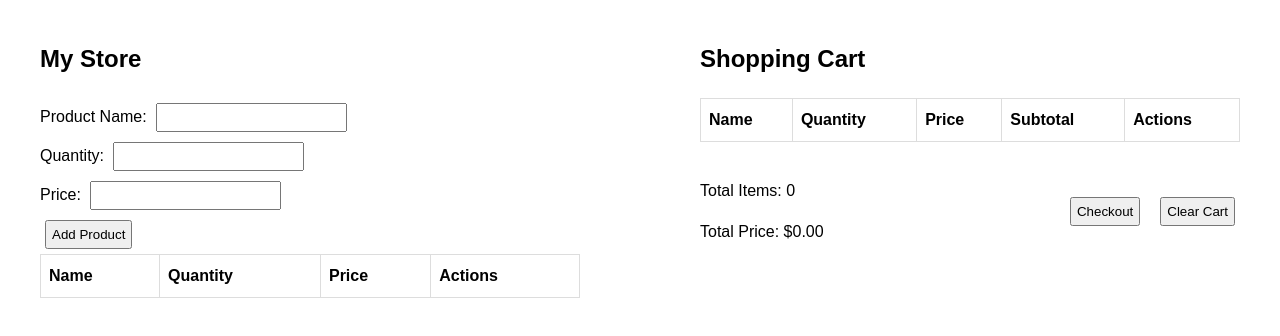
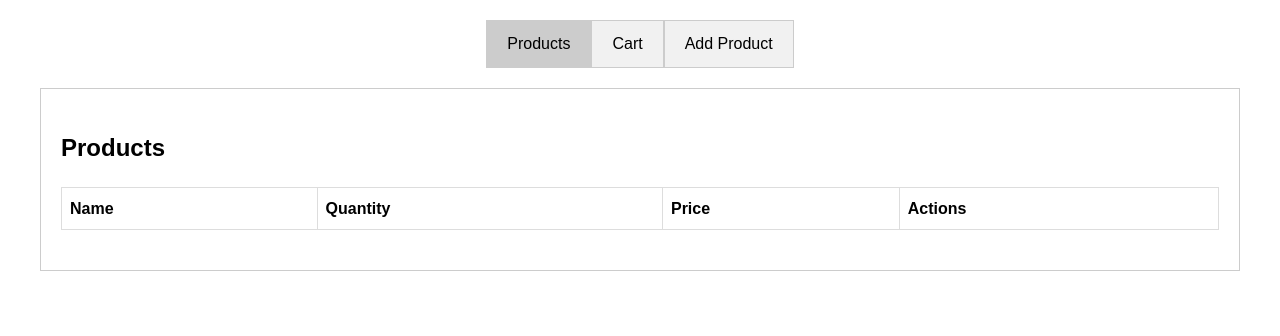
Before and after one commit to PoojithRangineni/MyJSStore, a plain HTML site: page index.html in a window 1280 px wide. Drawn offline with Linux system fonts and the light colour scheme.

Commit message:
Update index.html

```diff
--- a/index.html
+++ b/index.html
@@ -2,7 +2,7 @@
 <html lang="en">
 <head>
     <meta charset="UTF-8">
-    <title>My Store</title>
+    <title>Store Inventory Management</title>
     <style>
         body {
             font-family: Arial, sans-serif;
@@ -11,12 +11,28 @@
             padding: 20px;
             line-height: 1.6;
         }
-        .container {
+        .tab-container {
             display: flex;
-            justify-content: space-between;
+            justify-content: center;
+            margin-bottom: 20px;
         }
-        .section {
-            width: 45%;
+        .tab {
+            padding: 10px 20px;
+            cursor: pointer;
+            background-color: #f1f1f1;
+            border: 1px solid #ccc;
+            transition: background-color 0.3s;
+        }
+        .tab.active {
+            background-color: #ccc;
+        }
+        .tab-content {
+            display: none;
+            padding: 20px;
+            border: 1px solid #ccc;
+        }
+        .tab-content.active {
+            display: block;
         }
         table {
             width: 100%;
@@ -43,10 +59,6 @@
         .low-stock {
             background-color: #ffeeee;
         }
-        .validation-error {
-            border: 2px solid red;
-        }
-        /* New styles for inline buttons */
         .quantity-controls {
             display: flex;
             align-items: center;
@@ -55,11 +67,6 @@
         .quantity-input {
             width: 50px;
             text-align: center;
-        }
-        .action-buttons {
-            display: flex;
-            gap: 5px;
-            align-items: center;
         }
         #cart-summary {
             display: flex;
@@ -74,12 +81,36 @@
     </style>
 </head>
 <body>
-    <div class="container">
-        <div class="section">
-            <h2>My Store</h2>
+    <div class="tab-container">
+        <div class="tab active" onclick="openTab('products')">Products</div>
+
+        <div class="tab" onclick="openTab('cart')">Cart</div>
+
+        <div class="tab" onclick="openTab('add-product')">Add Product</div>
+
+    </div>
+
+    <div id="products" class="tab-content active">
+        <h2>Products</h2>
 
         <div id="error-container" class="error-message"></div>
         <div id="success-container" class="success-message"></div>
+
+        <table id="inventory-table">
+            <thead>
+                <tr>
+                    <th>Name</th>
+                    <th>Quantity</th>
+                    <th>Price</th>
+                    <th>Actions</th>
+                </tr>
+            </thead>
+            <tbody id="inventory-body"></tbody>
+        </table>
+    </div>
+
+    <div id="add-product" class="tab-content">
+        <h2>Add New Product</h2>
 
         <form id="product-form">
             <div>
@@ -96,21 +127,9 @@
             </div>
             <button type="submit">Add Product</button>
         </form>
-
-            <table id="inventory-table">
-                <thead>
-                    <tr>
-                        <th>Name</th>
-                        <th>Quantity</th>
-                        <th>Price</th>
-                        <th>Actions</th>
-                    </tr>
-                </thead>
-                <tbody id="inventory-body"></tbody>
-            </table>
     </div>
 
-        <div class="section">
+    <div id="cart" class="tab-content">
         <h2>Shopping Cart</h2>
 
         <table id="cart-table">
@@ -137,10 +156,23 @@
             </div>
         </div>
     </div>
-    </div>
-
 
     <script>
+        // Tab switching functionality
+        function openTab(tabName) {
+            // Remove active class from all tabs and tab contents
+            document.querySelectorAll('.tab').forEach(tab => {
+                tab.classList.remove('active');
+            });
+            document.querySelectorAll('.tab-content').forEach(content => {
+                content.classList.remove('active');
+            });
+
+            // Add active class to selected tab and its content
+            document.querySelector(`.tab[onclick="openTab('${tabName}')"]`).classList.add('active');
+            document.getElementById(tabName).classList.add('active');
+        }
+
         class InventoryManager {
     constructor() {
         this.inventory = [];
```
Lines whose indentation alone changed are shown as unchanged.
